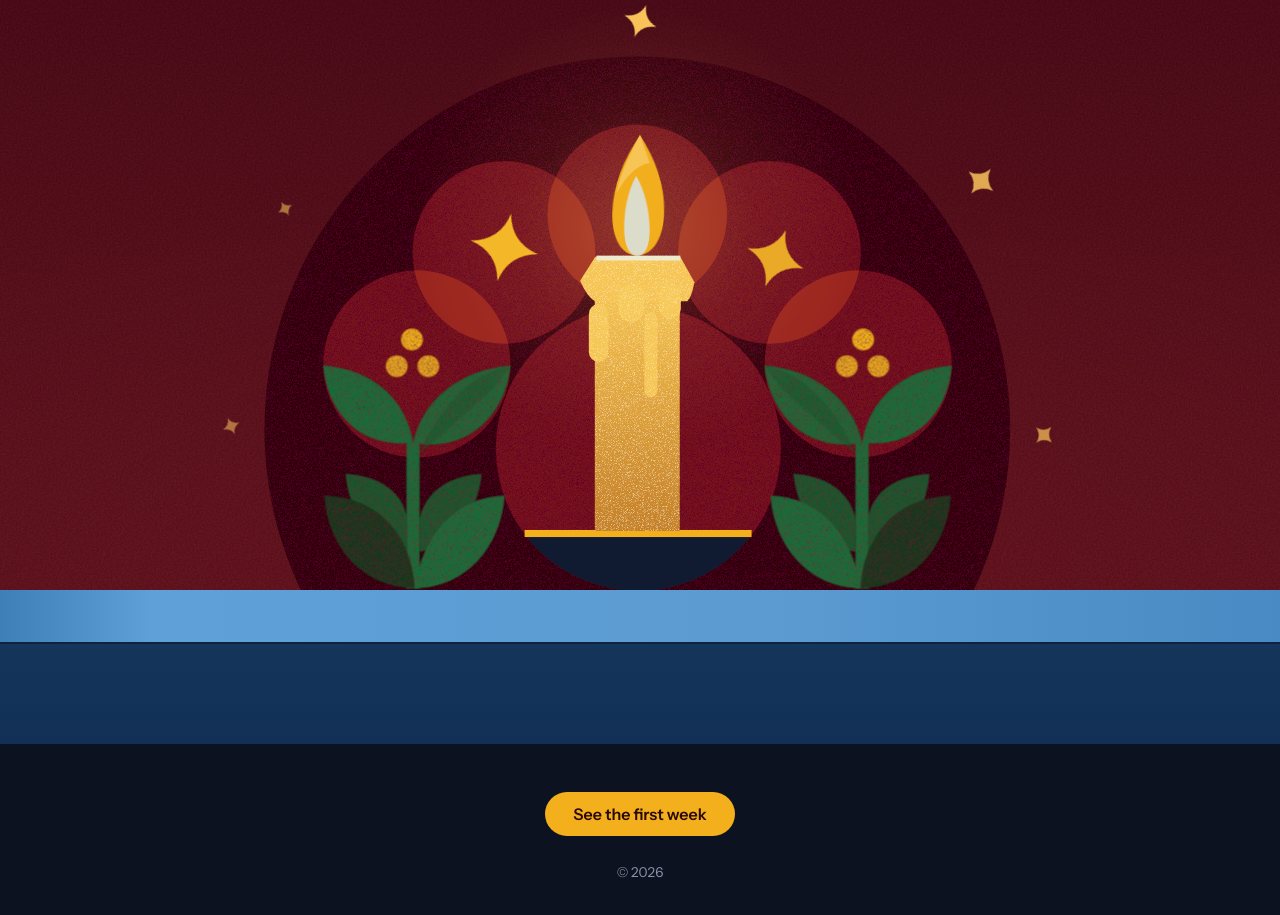
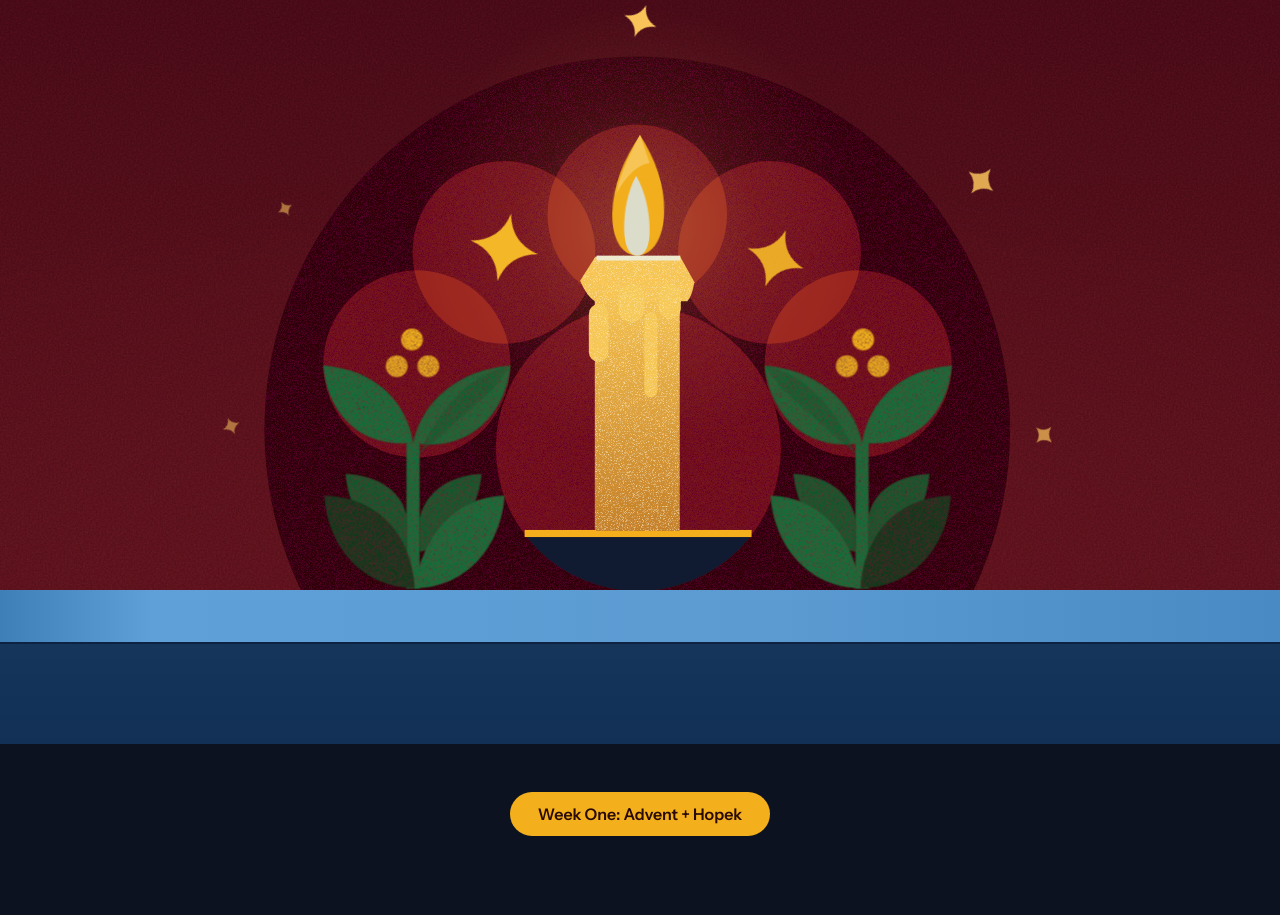
Before and after one commit to tayC1/advent-2026, a plain HTML site: page index.html in a window 1280 px wide. Shown: the part 241-1156 px from the top of the page. After the commit the page ends 1117 px from the top, so only its background shows below. Drawn offline with Linux system fonts and the light colour scheme.

Commit message:
copy updates

```diff
--- a/index.html
+++ b/index.html
@@ -340,8 +340,7 @@
 
   <section class="ground">
     <!-- ✏️ EDIT THE BUTTON LABEL + LINK -->
-    <a class="cta" href="#">See the first week</a>
-    <p class="fine">&copy; 2026</p>
+    <a class="cta" href="#">Week One: Advent + Hopek</a>
   </section>
 </main>
 </body>
```
